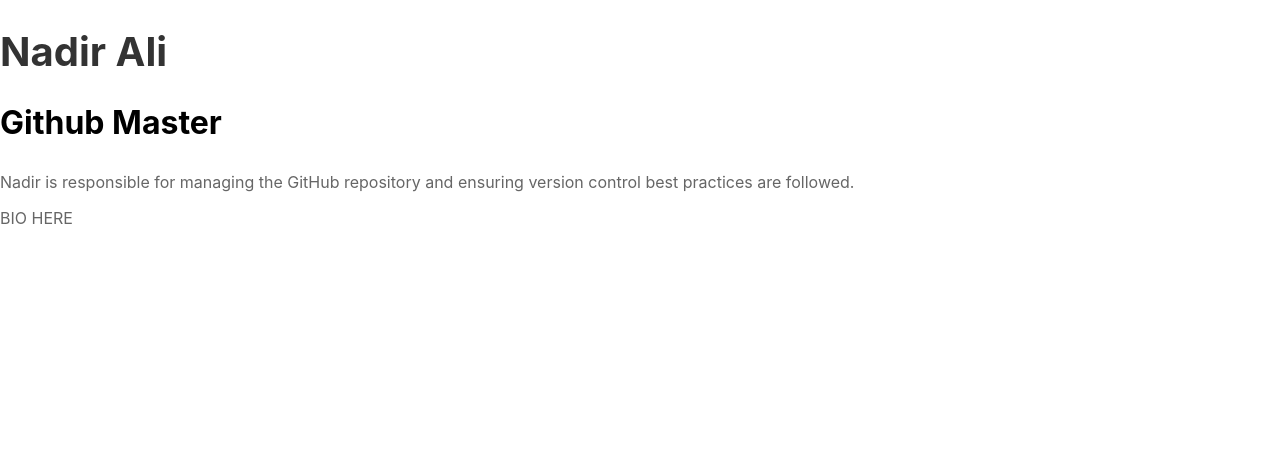
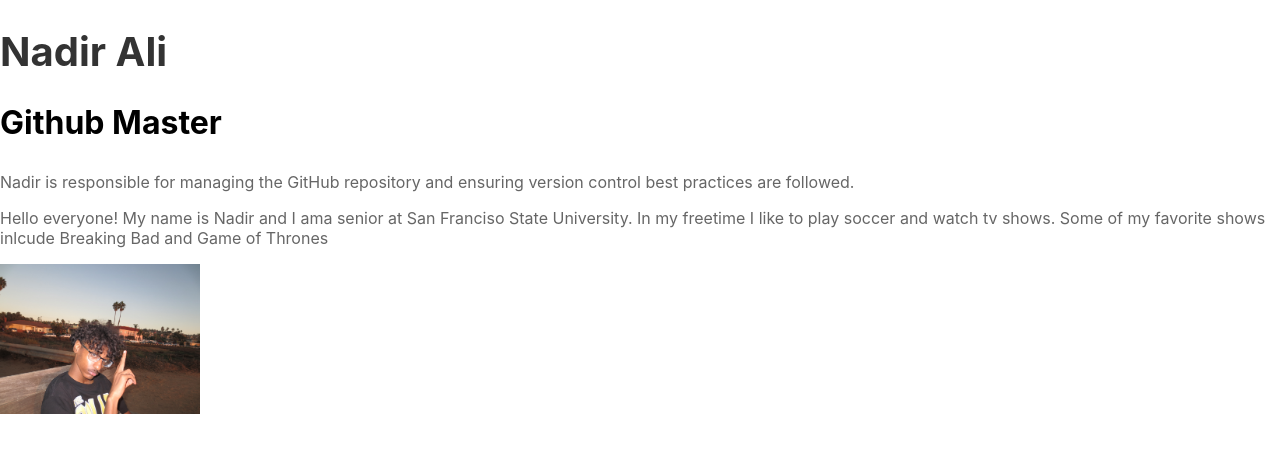
Before and after one commit to NadirAli17/CSC648-Project, a React (Create React App) app in the folder web/: page /team/nadir-ali in a window 1280 px wide. Shown: the top 452 px of the page. Built offline with nearby package versions, Linux system fonts and the light colour scheme.

Commit message:
Nadir bio

```diff
--- a/web/src/individual-pages/NadirAli.jsx
+++ b/web/src/individual-pages/NadirAli.jsx
@@ -1,4 +1,5 @@
 import React from 'react';
+import nadirAliImg from '../assets/images/NadirAli.JPG';
 
 const NadirAli = () => {
   return (
@@ -6,11 +7,14 @@ const NadirAli = () => {
       <h1>Nadir Ali</h1>
       <h2>Github Master</h2>
       <p>Nadir is responsible for managing the GitHub repository and ensuring version control best practices are followed.</p>
-      <p>BIO HERE</p>
-      {/* <img
-        src="path to image"
-        alt="img"
-      /> */}
+      <p>Hello everyone! My name is Nadir and I ama senior at San Franciso State University.
+        In my freetime I like to play soccer and watch tv shows. Some of my favorite shows inlcude Breaking Bad and Game of Thrones
+      </p>
+      <img
+        src={nadirAliImg}  // Use the imported image
+        alt="Nadir Ali"
+        style={{ width: '200px', height: 'auto' }} // You can adjust size as needed
+      />
     </div>
   );
 };
```
Also changed, not shown: web/src/assets/images/NadirAli.JPG (added).
